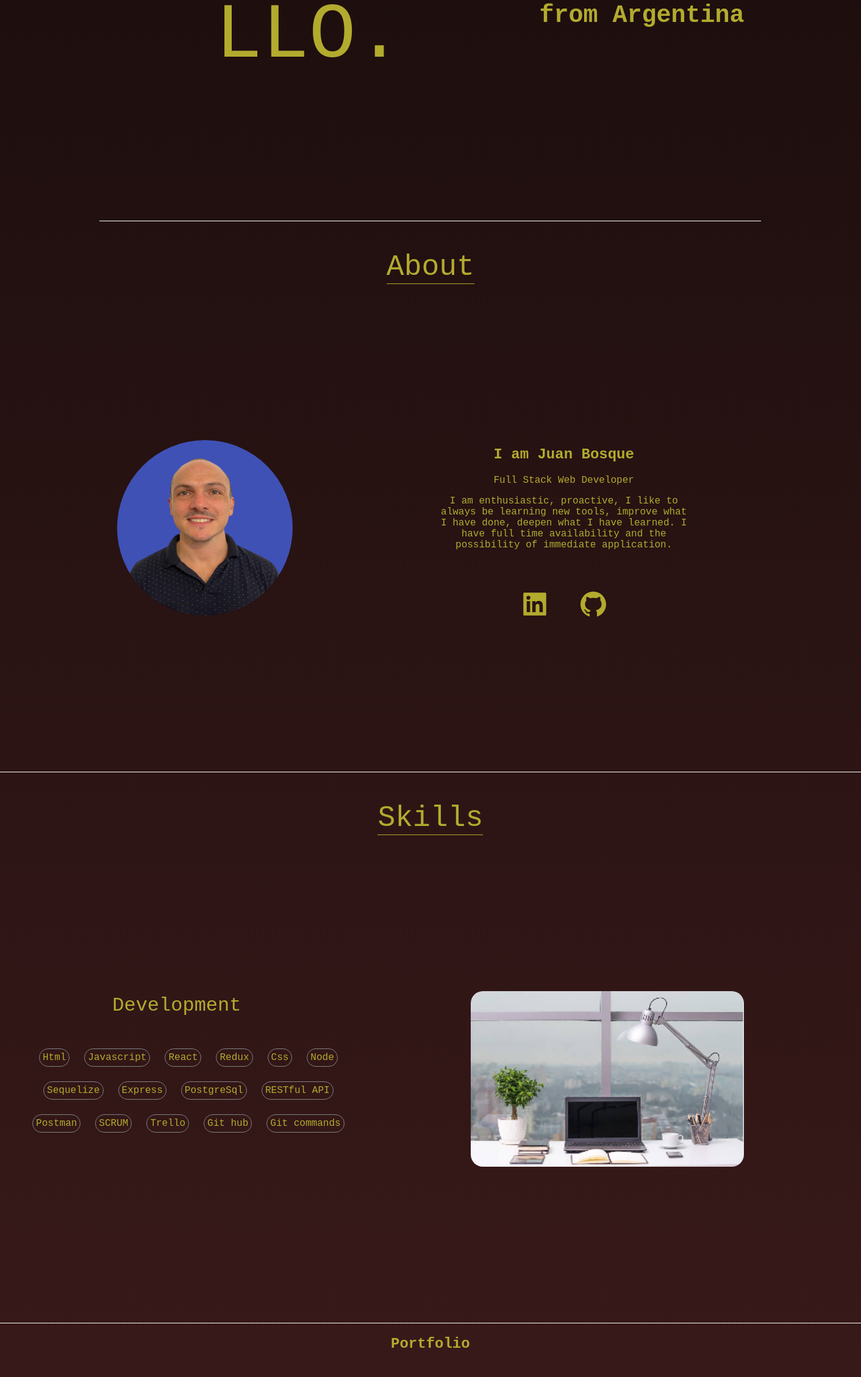
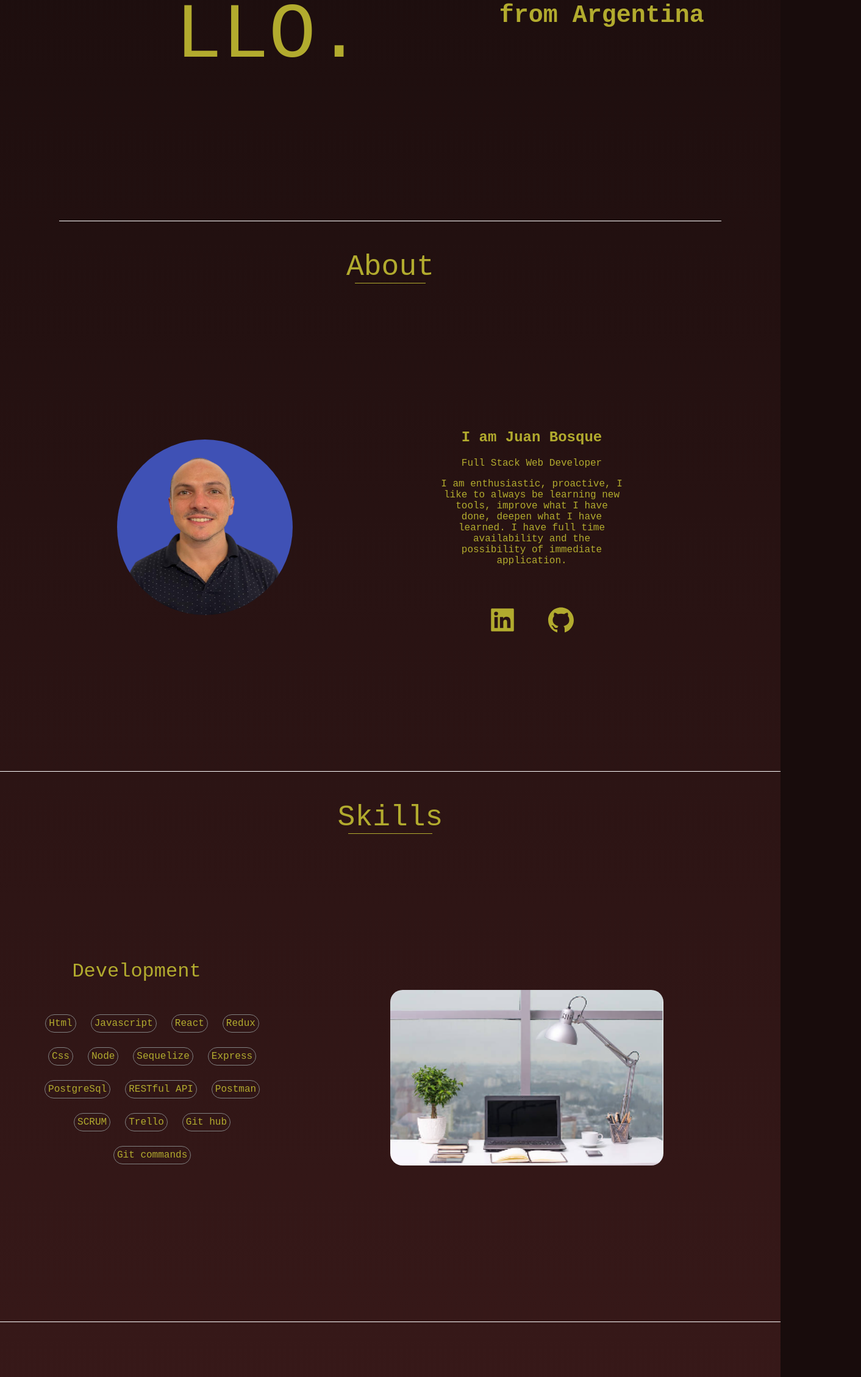
Before and after one commit to bosque-juan/portfolioreact, a React (Create React App) app: page / in a window 1280 px wide. Shown: the part 504-2763 px from the top of the page at 61% size, 1412 px wide, since content can reach past the window. Built offline with nearby package versions, Linux system fonts and the light colour scheme.

Commit message:
portfolio

```diff
--- a/src/App.js
+++ b/src/App.js
@@ -10,7 +10,7 @@ import Footer from "./presentational/Footer";
 function App() {
   return (
     <div className="body">
-      <Nav />
+      <Nav  />
 
       <section>
         <Home />
--- a/src/presentational/About.module.css
+++ b/src/presentational/About.module.css
@@ -24,10 +24,28 @@
 }
 
 .main {
+  position:relative;
+  display: inline-block;
   padding-top: 3rem;
   font-size: 3rem;
-  border-bottom: 1px solid #b2ab2e;
   justify-content: center;
+}
+
+
+.main::after {
+  content: "";
+  position: absolute;
+  bottom: 0;
+  left: 10%;
+  width: 80%;
+  height: 1px;
+  background-color: #b2ab2e;
+  transition: all 0.3s ease;
+}
+
+.main:hover::after {
+  left: 0;
+  width: 100%;
 }
 
 .icon {
--- a/src/presentational/Portfolio.jsx
+++ b/src/presentational/Portfolio.jsx
@@ -5,29 +5,33 @@ import Style from "./Portfolio.module.css";
 
 export default function Portfolio() {
   return (
-    <div id="portfolio" className={Style.headPortfolio}>
+    <div id="portfolio" className={Style.head}>
       <Slide left cascade>
         <h1 className={Style.mainPortfolio}>Portfolio</h1>
         <div className={Style.container}>
-          <div className="portfolio__img">
-            <div className="portfolio__link">
-              <h5>Weather App, forecast home</h5>
-              <a
-                href="https://weatherapp-32xm.onrender.com/"
-                className="portfolio__link-name"
-              >
-                <img className={Style.imgPortfolio} src={landingS} alt="" />
-              </a>
-            </div>
+          <div className={Style.imgContainer}>
+
+              <img className={Style.imgPortfolio} src={landingS} alt="" />
+            <a href="https://weatherappjb.vercel.app/">
+            <h5 className={Style.imgTitle}>
+              Weather App, find up the forecast!
+              <br />
+              click
+            </h5>
+            </a>
           </div>
 
-          <div>
-            <div>
-              <h5>Food Recipes App, delicious meals</h5>
-              <a href="https://recipes-responsive.vercel.app/">
-                <img src={recipess} alt="" />
-              </a>
-            </div>
+
+          <div className={Style.imgContainer}>
+
+              <img className={Style.imgPortfolio} src={recipess} alt="" />
+            <a href="https://recipes-responsive.vercel.app/">
+            <h5 className={Style.imgTitle}>
+              Food Recipes App, to make your food!
+              <br />
+              click
+            </h5>
+            </a>
           </div>
         </div>
       </Slide>
--- a/src/presentational/Portfolio.module.css
+++ b/src/presentational/Portfolio.module.css
@@ -1,24 +1,73 @@
-.container{
-    display: flex;
-    flex-direction: row;
-    align-items:center;
-    justify-content: center;
-    height: 100vh;
-
-}
-.headPortfolio{
-    background-color: none;
-}
-.mainPortfolio{
-    display: flex;
-    justify-content: center;
-    align-items: center;
+.container {
+  display: flex;
+  padding-top: 8%;
+  justify-content: center;
+  gap: 3rem;
+  height: 100vh;
+  width: 80%;
 }
 
+.headPortfolio {
+  display: grid;
+  justify-items: center;
+}
+.mainPortfolio {
+  position: relative;
+  display: inline-block;
+  padding-top: 3rem;
+  font-size: 3rem;
+  justify-content: center;
+}
 
-.imgPortfolio{
-    display: block;
-    height: 20%;
-    width: 20%;
+.mainPortfolio::after {
+  content: "";
+  position: absolute;
+  bottom: 0;
+  left: 10%;
+  width: 80%;
+  height: 1px;
+  background-color: #b2ab2e;
+  transition: all 0.3s ease;
+}
 
+.mainPortfolio:hover::after {
+  left: 0;
+  width: 100%;
 }
+
+.imgPortfolio {
+  display: flex;
+  justify-items: center;
+  margin-right: 4rem;
+  height: 14rem;
+  width: 24rem;
+  border-radius: 10px;
+}
+.imgContainer {
+  position: relative;
+  display: inline-block;
+}
+
+.imgTitle {
+  position: absolute;
+  top: 7%;
+  left: 43%;
+  border-radius: 10px;
+  transform: translate(-50%, -50%);
+  height: 13rem;
+  width: 23rem;
+  align-items: center;
+  color: #b2ab2e;
+  padding: 10px;
+  opacity: 0;
+  transition: opacity 0.3s;
+  backdrop-filter: blur(20px);
+  font-family: "Courier New", Courier, monospace;
+  font-size: 2rem;
+  line-height: 4rem;
+  font-display: 1px;
+}
+.imgContainer:hover .imgTitle {
+  opacity: 1;
+  border-radius: 10px;
+}
--- a/src/presentational/Skills.module.css
+++ b/src/presentational/Skills.module.css
@@ -31,11 +31,30 @@
 }
 
 .main1 {
+  position:relative;
+  display: inline-block;
   padding-top: 3rem;
   font-size: 3rem;
-  border-bottom: 1px solid #b2ab2e;
   justify-content: center;
 }
+
+
+.main1::after {
+  content: "";
+  position: absolute;
+  bottom: 0;
+  left: 10%;
+  width: 80%;
+  height: 1px;
+  background-color: #b2ab2e;
+  transition: all 0.3s ease;
+}
+
+.main1:hover::after {
+  left: 0;
+  width: 100%;
+}
+
 
 ul {
   display: inline;
```
